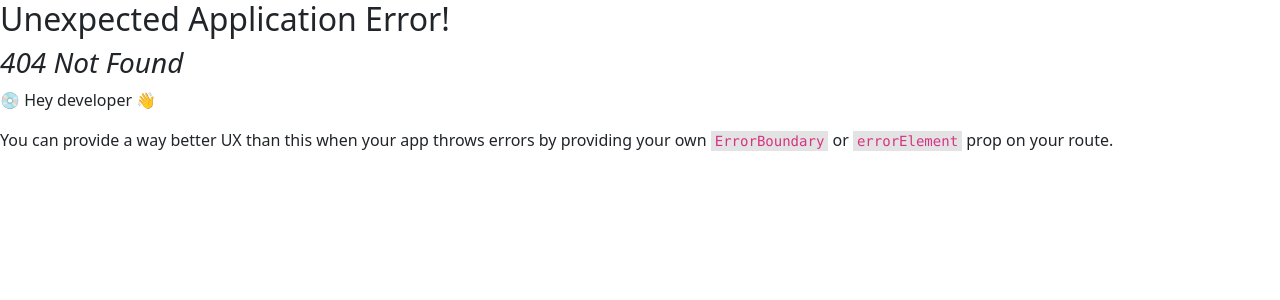
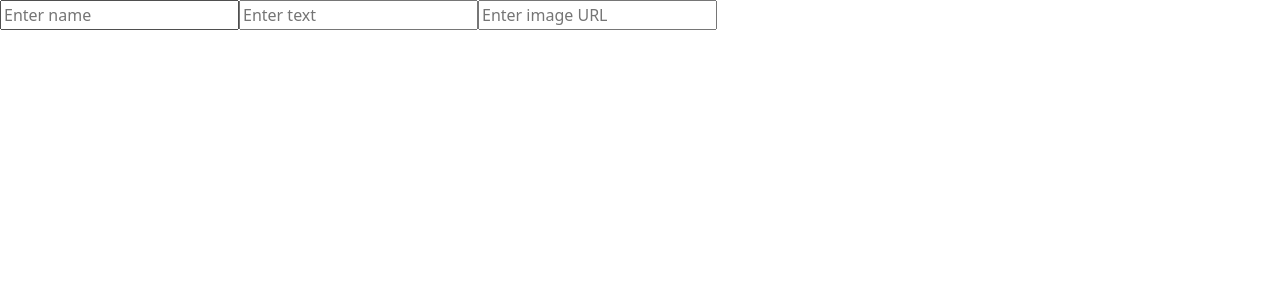
Before and after one commit to Rafl27/biteSized-app, a React (Vite) app: page /create in a window 1280 px wide. Before the commit this address had no page. Shown: the top 300 px of the page. Built offline with nearby package versions, Linux system fonts and the light colour scheme.

Commit message:
signup fix and createStory

```diff
--- a/src/main.tsx
+++ b/src/main.tsx
@@ -7,6 +7,7 @@ import Home from './pages/Home'
 // import SignIn from './pages/SignInPage/SignIn'
 import SignUp from './pages/auth/SignUp'
 import SingleStory from './pages/SingleStory/SingleStory'
+import CreateStory from './pages/createStory/CreateStory'
 
 const router = createBrowserRouter([
   {
@@ -25,6 +26,10 @@ const router = createBrowserRouter([
     path: '/story/:_id',
     element: <SingleStory />,
   },
+  {
+    path: '/create',
+    element: <CreateStory />,
+  },
   /*{
     path: "contacts/:contactId",
     element: <Contact />,
--- a/src/pages/SingleStory/SingleStory.tsx
+++ b/src/pages/SingleStory/SingleStory.tsx
@@ -9,7 +9,7 @@ interface Story {
   img?: string
   user: {
     _id: string
-    username: string
+    name: string
   }
   date: string
   comments: Comment[]
@@ -33,7 +33,7 @@ const SingleStory = () => {
     img: '',
     user: {
       _id: '',
-      username: '',
+      name: '',
     },
     date: '',
     comments: [],
@@ -44,7 +44,7 @@ const SingleStory = () => {
   useEffect(() => {
     const fetchStory = async () => {
       try {
-        const response = await axios.get(`/api/stories/${_id}`)
+        const response = await axios.get(`http://localhost:3000/story/${_id}`)
         setStory(response.data)
       } catch (error) {
         console.log(error)
@@ -55,10 +55,10 @@ const SingleStory = () => {
 
   return (
     <div>
+      {story.img && <img src={story.img} alt={story.name} />}
       <h1>{story.name}</h1>
       <p>{story.text}</p>
-      {story.img && <img src={story.img} alt={story.name} />}
-      <p>Written by: {story.user && story.user.username}</p>
+      <p>Written by: {story.user.name}</p>
       <p>Published on: {new Date(story.date).toLocaleDateString()}</p>
       <h2>Comments:</h2>
       {story.comments &&
--- a/src/pages/auth/SignUp.tsx
+++ b/src/pages/auth/SignUp.tsx
@@ -46,12 +46,18 @@ const SignUp: React.FC = () => {
       const email = formData.get('email')
       const password = formData.get('password')
       try {
-        const response = await axios.post('http://localhost:3000/user/login', {
-          name,
-          email,
-          password,
-        })
+        const response: any = await axios.post(
+          'http://localhost:3000/user/login',
+          {
+            // name,
+            email,
+            password,
+          }
+        )
+        const { name } = response.data
+        localStorage.setItem('name', name)
         console.log(response.data.token)
+        console.log(response.data.name)
         navigate('/home')
       } catch (err) {
         console.log(err)
--- /dev/null
+++ b/src/pages/createStory/CreateStory.tsx
@@ -0,0 +1,33 @@
+import React, { useState } from 'react'
+
+function App() {
+  const [name, setName] = useState('')
+  const [text, setText] = useState('')
+  const [image, setImage] = useState('')
+
+  return (
+    <div>
+      <input
+        type="text"
+        placeholder="Enter name"
+        onChange={(e) => setName(e.target.value)}
+      />
+      <input
+        type="text"
+        placeholder="Enter text"
+        onChange={(e) => setText(e.target.value)}
+      />
+      <input
+        type="text"
+        placeholder="Enter image URL"
+        onChange={(e) => setImage(e.target.value)}
+      />
+
+      {name && <h1>{name}</h1>}
+      {image && <img src={image} alt="User input" />}
+      {text && <h5>{text}</h5>}
+    </div>
+  )
+}
+
+export default App
```
Also changed, not shown: src/pages/createStory/CreateStory.css (added).
